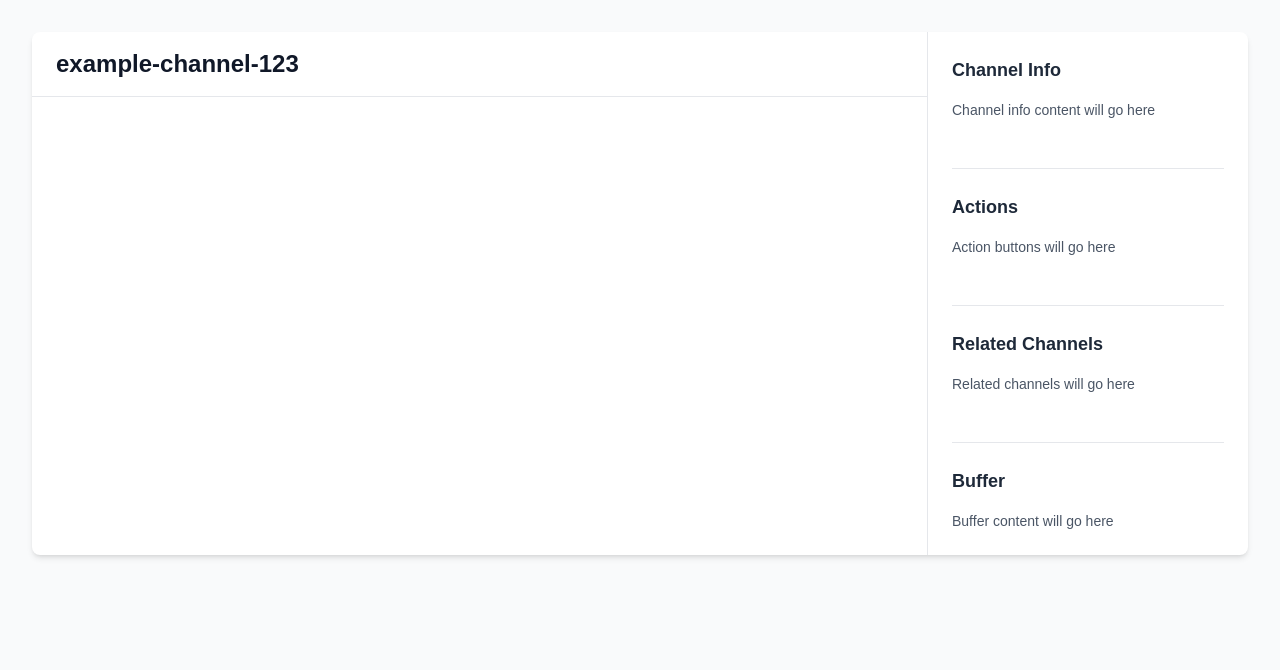
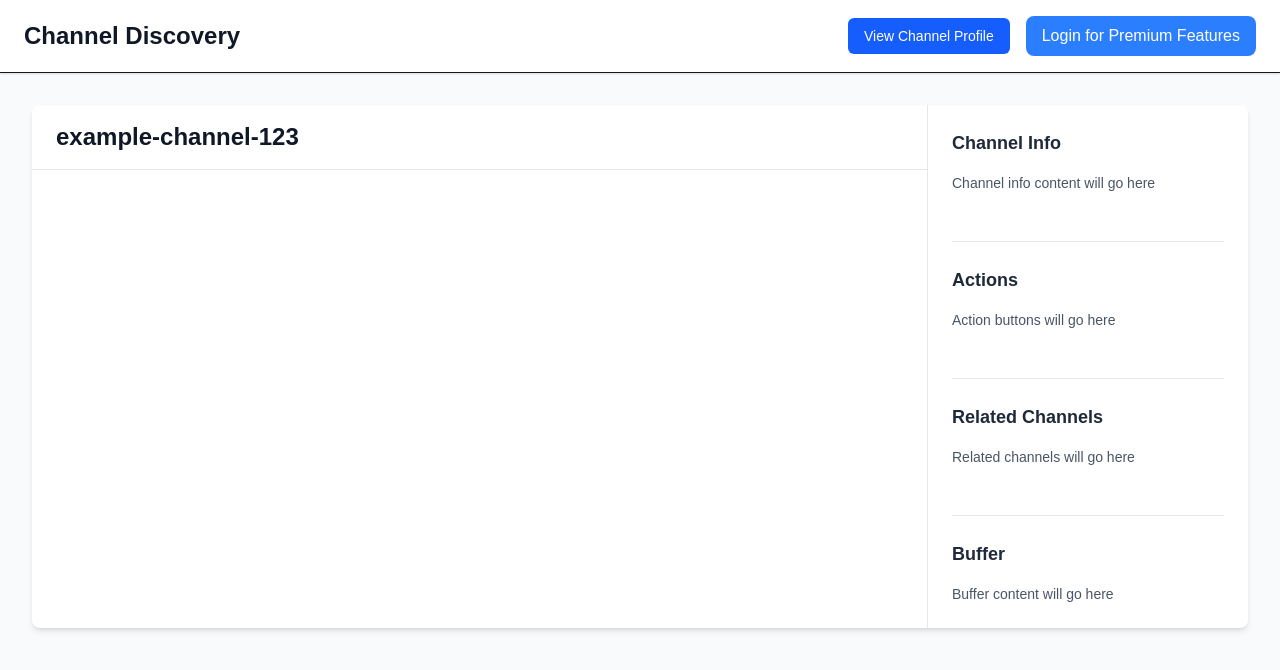
Before and after one commit to aalps-labs/cosurf-v1, a Next.js app in the folder web-app-v1/: page /channels/example-channel-123 in a window 1280 px wide. Shown: the top 670 px of the page. Built offline with nearby package versions, Linux system fonts and the light colour scheme; no server answers.

Commit message:
channel header component added

```diff
--- a/web-app-v1/src/app/channels/[channel_id]/page.tsx
+++ b/web-app-v1/src/app/channels/[channel_id]/page.tsx
@@ -1,15 +1,19 @@
 'use client';
 
 import { useParams } from 'next/navigation';
+import AuthProvider from '../../../components/auth/AuthProvider';
 import DataProvider from '../../../components/auth/DataProvider';
+import Header from '../../../components/Header';
 
 export default function ChannelProfilePage() {
   const params = useParams();
   const channelId = params.channel_id as string;
 
   return (
-    <DataProvider>
-      <div className="min-h-screen bg-gray-50">
+    <AuthProvider>
+      <DataProvider>
+        <div className="min-h-screen bg-gray-50">
+          <Header />
         <div className="max-w-7xl mx-auto px-4 sm:px-6 lg:px-8 py-8">
           {/* Main Layout Container - Single merged container */}
           <div className="bg-white rounded-lg shadow-md">
@@ -86,6 +90,7 @@ export default function ChannelProfilePage() {
           </div>
         </div>
       </div>
-    </DataProvider>
+      </DataProvider>
+    </AuthProvider>
   );
 }
--- a/web-app-v1/src/app/page.tsx
+++ b/web-app-v1/src/app/page.tsx
@@ -1,32 +1,15 @@
 import AuthProvider from '../components/auth/AuthProvider';
 import DataProvider from '../components/auth/DataProvider';
-import LoginButton from '../components/auth/LoginButton';
 import AuthDebugInfo from '../components/auth/AuthDebugInfo';
 import ChannelDiscovery from '../components/ChannelDiscovery';
-import Link from 'next/link';
+import Header from '../components/Header';
 
 export default function Home() {
   return (
     <AuthProvider>
       <DataProvider>
         <main className="min-h-screen bg-gray-50">
-          {/* Simple header with login - non-intrusive */}
-          <div className="bg-white shadow-sm border-b">
-            <div className="max-w-7xl mx-auto px-6 py-4 flex justify-between items-center">
-              <h1 className="text-2xl font-bold text-gray-900">
-                Channel Discovery
-              </h1>
-              <div className="flex items-center space-x-4">
-                <Link
-                  href="/channels/example-channel-123"
-                  className="px-4 py-2 bg-blue-600 text-white rounded-md hover:bg-blue-700 transition-colors duration-200 text-sm font-medium"
-                >
-                  View Channel Profile
-                </Link>
-                <LoginButton />
-              </div>
-            </div>
-          </div>
+          <Header />
 
           {/* Auth Debug Info */}
           <div className="max-w-7xl mx-auto px-6 py-4">
--- /dev/null
+++ b/web-app-v1/src/components/Header.tsx
@@ -0,0 +1,25 @@
+'use client';
+
+import Link from 'next/link';
+import LoginButton from './auth/LoginButton';
+
+export default function Header() {
+  return (
+    <div className="bg-white shadow-sm border-b">
+      <div className="max-w-7xl mx-auto px-6 py-4 flex justify-between items-center">
+        <Link href="/" className="text-2xl font-bold text-gray-900 hover:text-gray-700 transition-colors">
+          Channel Discovery
+        </Link>
+        <div className="flex items-center space-x-4">
+          <Link
+            href="/channels/example-channel-123"
+            className="px-4 py-2 bg-blue-600 text-white rounded-md hover:bg-blue-700 transition-colors duration-200 text-sm font-medium"
+          >
+            View Channel Profile
+          </Link>
+          <LoginButton />
+        </div>
+      </div>
+    </div>
+  );
+}
```
